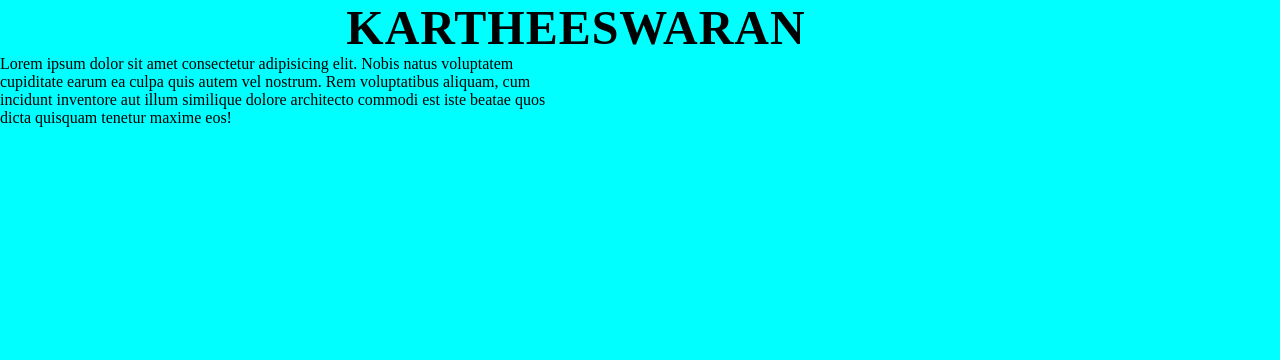
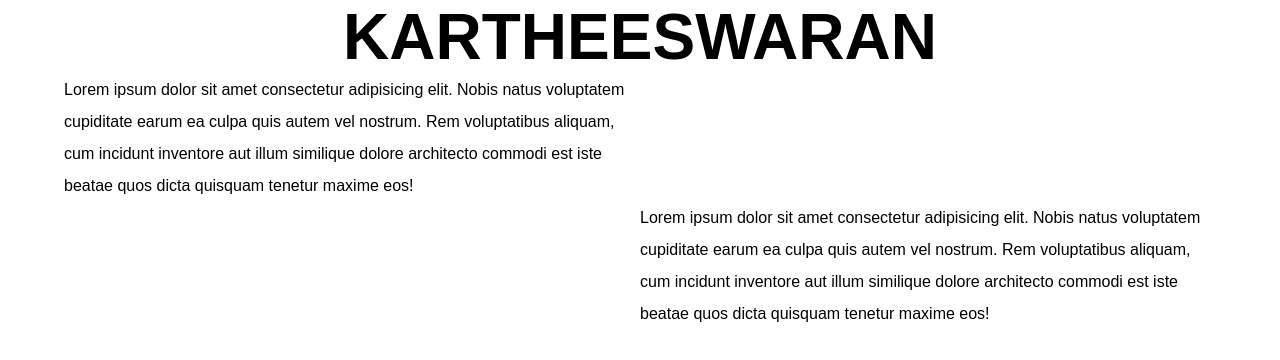
Before and after one commit to MKarthees/Project-6--Typography-, a plain HTML site: page index.html in a window 1280 px wide. Drawn offline with Linux system fonts and the light colour scheme; a web font is replaced by a local one.

Commit message:
first commit

```diff
--- a/index.html
+++ b/index.html
@@ -7,12 +7,22 @@
     <link rel="stylesheet" href="style.css" />
   </head>
   <body>
+    <div class="container">
       <h1>kartheeswaran</h1>
-		<p>
+      <p class="one">
         Lorem ipsum dolor sit amet consectetur adipisicing elit. Nobis natus
-			voluptatem cupiditate earum ea culpa quis autem vel nostrum. Rem voluptatibus
-			aliquam, cum incidunt inventore aut illum similique dolore architecto commodi
-			est iste beatae quos dicta quisquam tenetur maxime eos!
+        voluptatem cupiditate earum ea culpa quis autem vel nostrum. Rem
+        voluptatibus aliquam, cum incidunt inventore aut illum similique dolore
+        architecto commodi est iste beatae quos dicta quisquam tenetur maxime
+        eos!
       </p>
+      <p class="two">
+        Lorem ipsum dolor sit amet consectetur adipisicing elit. Nobis natus
+        voluptatem cupiditate earum ea culpa quis autem vel nostrum. Rem
+        voluptatibus aliquam, cum incidunt inventore aut illum similique dolore
+        architecto commodi est iste beatae quos dicta quisquam tenetur maxime
+        eos!
+      </p>
+    </div>
   </body>
 </html>
--- a/style.css
+++ b/style.css
@@ -1,20 +1,34 @@
+@import url('https://fonts.googleapis.com/css2?family=Funnel+Sans:ital,wght@0,300..800;1,300..800&display=swap');
 * {
   margin: 0;
   padding: 0;
   box-sizing: border-box;
-	font-family: "Poppins";
+  font-family: 'Funnel Sans', sans-serif;
 }
 body {
+  width: 100%;
+  display: flex;
+  align-items: center;
+  justify-content: center;
+}
+.container {
   width: 90%;
-	background-color: aqua;
 }
 h1 {
   text-align: center;
-	letter-spacing: 1px;
   text-transform: uppercase;
-	font-size: 3em;
+  font-size: clamp(2rem, 5vw, 5rem);
+  font-weight: 900;
 }
-p {
+.one,
+.two {
   width: 50%;
+  font-size: clamp(15px, 3vw, 1rem);
+  line-height: 2;
+}
+.one {
   text-align: left;
 }
+.two {
+  float: right;
+}
```
Lines whose indentation alone changed are shown as unchanged.
